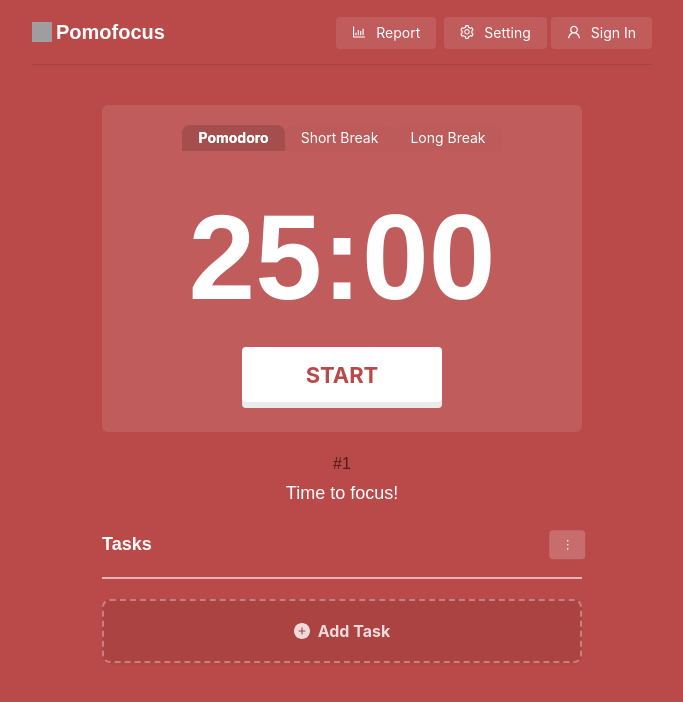
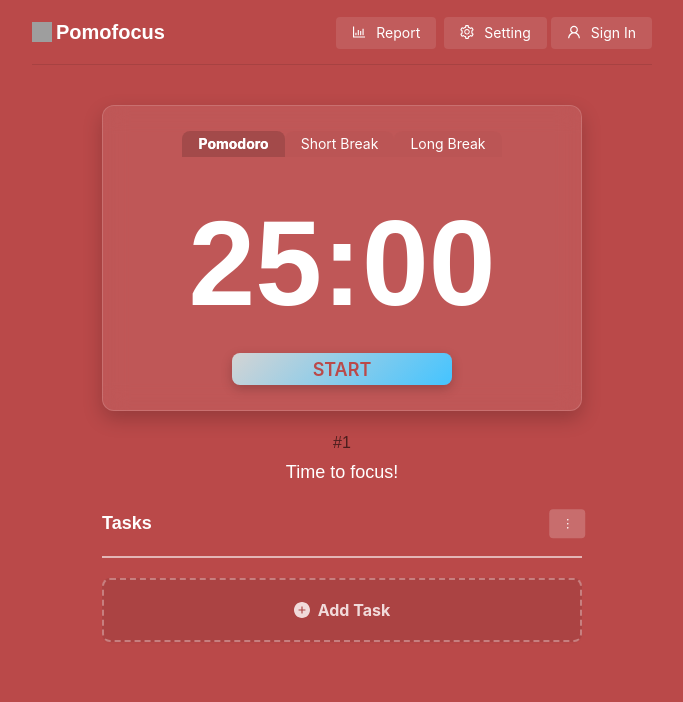
Before and after one commit to Abishek-077/TimeFy.V2, a React (Vite) app: page / in a window 1280 px wide. Shown: the top 702 px of the page, without its empty margins (298-981 px from the left). Built offline with nearby package versions, Linux system fonts and the light colour scheme; grey boxes are pictures that could not be loaded.

Commit message:
Front End desgin

```diff
--- a/src/components/TimerContainer/TimerContainer.module.css
+++ b/src/components/TimerContainer/TimerContainer.module.css
@@ -1,4 +1,4 @@
-.container {
+/* .container {
   display: flex;
   flex-direction: column;
   align-items: center;
@@ -54,4 +54,95 @@
   .skipIcon {
     right: 20px;
   }
+} */
+
+/* 📌 Professional Pomodoro Timer Container */
+.container {
+  display: flex;
+  flex-direction: column;
+  align-items: center;
+  justify-content: center;
+  margin: 40px auto 20px;
+  background: rgba(255, 255, 255, 0.08);
+  border-radius: 12px;
+  backdrop-filter: blur(12px);
+  border: 1px solid rgba(255, 255, 255, 0.15);
+  box-shadow: 0 8px 20px rgba(0, 0, 0, 0.2);
+  padding: 25px;
+  max-width: 480px;
+  transition: box-shadow 0.3s ease-in-out, transform 0.2s ease-in-out;
 }
+
+/* 🎯 Smooth Hover Effect */
+.container:hover {
+  box-shadow: 0 10px 30px rgba(0, 0, 0, 0.3);
+  transform: translateY(-3px);
+}
+
+/* 🎭 Actions Wrapper */
+.actions {
+  display: flex;
+  align-items: center;
+  justify-content: center;
+  width: 100%;
+  position: relative;
+}
+
+/* ✅ Modern, Professional Buttons */
+.actionButton {
+  text-transform: uppercase;
+  cursor: pointer;
+  padding: 14px 24px;
+  border-radius: 8px;
+  font-size: 18px;
+  font-weight: 600;
+  width: 220px;
+  background: linear-gradient(135deg, #d4d4d4, #44c4ff);
+  color: white;
+  border: none;
+  box-shadow: 0 4px 12px rgba(0, 0, 0, 0.2);
+  transition: all 0.2s ease-in-out;
+}
+
+/* 🔘 Smooth Hover & Click Effect */
+.actionButton:hover {
+  background: linear-gradient(135deg, #3b3e5b, #2b2d42);
+  box-shadow: 0 6px 18px rgba(0, 0, 0, 0.3);
+  transform: scale(1.05);
+}
+
+.actionButton:active {
+  transform: scale(0.97);
+  box-shadow: 0 2px 6px rgba(0, 0, 0, 0.2);
+}
+
+/* ⏩ Skip Icon */
+.skipIcon {
+  font-size: 28px;
+  position: absolute;
+  right: 50px;
+  color: rgba(255, 255, 255, 0.7);
+  transition: opacity 0.3s ease-in-out, transform 0.2s ease-in-out;
+  opacity: 0;
+  transform: scale(0.8);
+}
+
+.skipIcon:hover {
+  color: #ff595e;
+  transform: scale(1);
+}
+
+.visible {
+  opacity: 1;
+  transform: scale(1);
+}
+
+/* 📱 Responsive Design */
+@media screen and (max-width: 768px) {
+  .container {
+    max-width: 380px;
+  }
+  .skipIcon {
+    right: 20px;
+  }
+}
```
